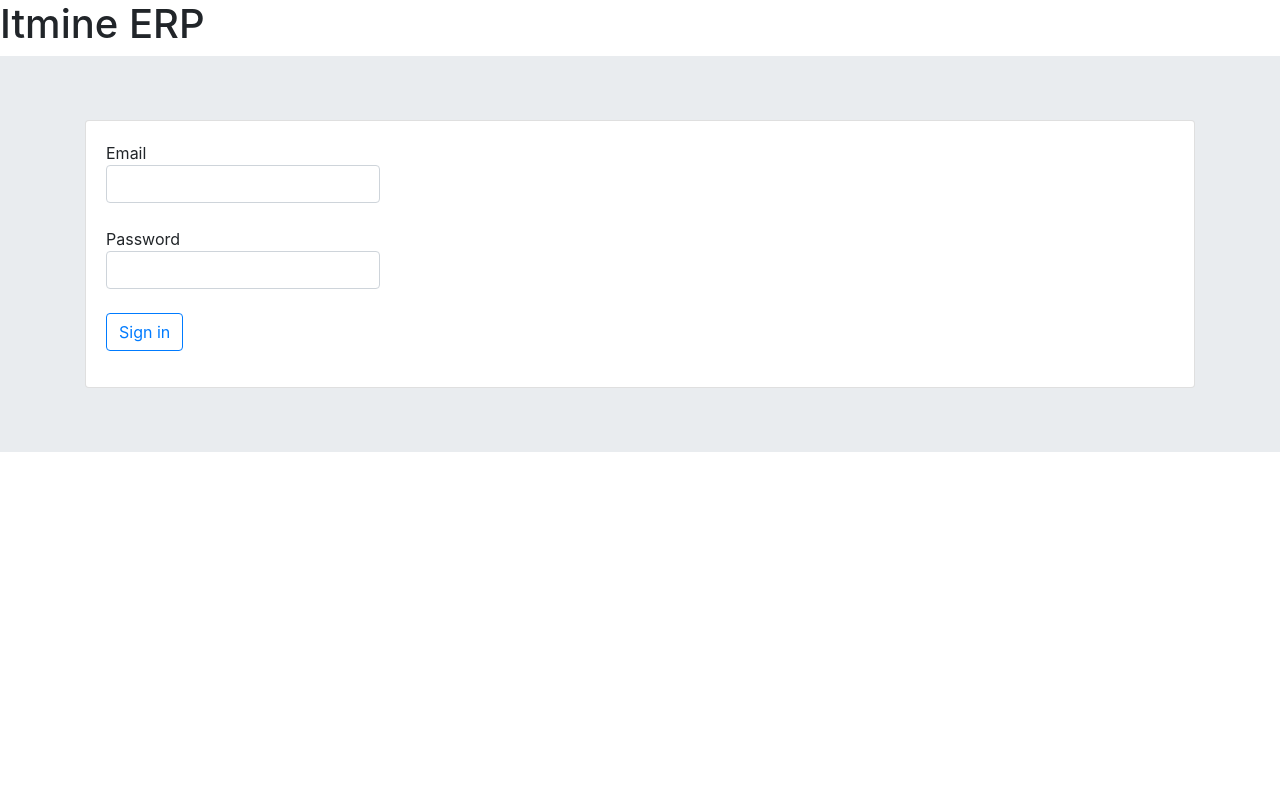
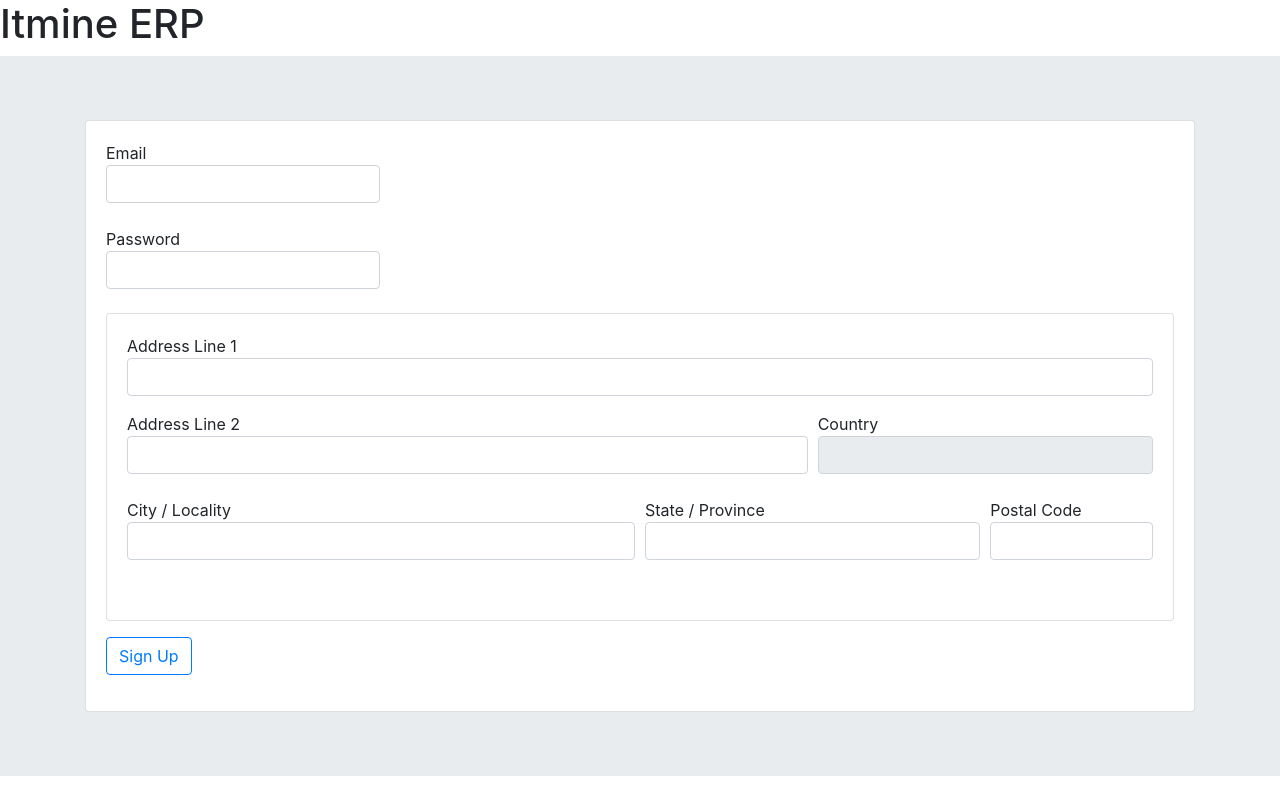
Before and after one commit to 10b-erp/itmine-client, an Angular app: page /auth in a window 1280 px wide. Built offline with nearby package versions, Linux system fonts and the light colour scheme.

Commit message:
added files

```diff
--- a/package.json
+++ b/package.json
@@ -32,9 +32,9 @@
     "@angular/cli": "~7.2.1",
     "@angular/compiler-cli": "~7.2.0",
     "@angular/language-service": "~7.2.0",
-    "@types/node": "~8.9.4",
     "@types/jasmine": "~2.8.8",
     "@types/jasminewd2": "~2.0.3",
+    "@types/node": "^8.10.48",
     "codelyzer": "~4.5.0",
     "jasmine-core": "~2.99.1",
     "jasmine-spec-reporter": "~4.2.1",
--- /dev/null
+++ b/src/app/address-form/address-form.component.html
@@ -0,0 +1,40 @@
+<div class='form-group'>
+  <label class='d-block'>
+    Address Line 1
+    <input class='form-control' type='text' [(ngModel)]='addressLine1'>
+  </label>
+</div>
+<div class='form-row'>
+  <div class='form-group col-12 col-md-8'>
+    <label class='d-block'>
+      Address Line 2
+      <input class='form-control' type='text' [(ngModel)]='addressLine2'>
+    </label>
+  </div>
+  <div class='form-group col-12 col-md-4'>
+    <label class='d-block'>
+      Country
+      <input class='form-control' type='text' disabled [(ngModel)]='countryCode' value='US'>
+    </label>
+  </div>
+</div>
+<div class='form-group form-row'>
+  <div class='col-12 col-md-6'>
+    <label class='d-block'>
+      City / Locality
+      <input class='form-control' type='text' [(ngModel)]='cityLocality'>
+    </label>
+  </div>
+  <div class='form-group col-12 col-md-4'>
+    <label class='d-block'>
+      State / Province
+      <input class='form-control' type='text' [(ngModel)]='stateProvince'>
+    </label>
+  </div>
+  <div class='form-group col-12 col-md-2'>
+    <label class='d-block'>
+      Postal Code
+      <input class='form-control' type='text' [(ngModel)]='postalCode'>
+    </label>
+  </div>
+</div>
--- /dev/null
+++ b/src/app/address-form/address-form.component.ts
@@ -0,0 +1,19 @@
+import { Component, OnInit } from '@angular/core';
+
+@Component({
+  selector: 'app-address-form',
+  templateUrl: './address-form.component.html',
+  styleUrls: ['./address-form.component.css']
+})
+export class AddressFormComponent implements OnInit {
+  addressLine1: string;
+  addressLine2: string;
+  countryCode: string;
+  cityLocality: string;
+  stateProvince: string;
+  postalCode: string;
+
+  ngOnInit() {
+  }
+
+}
--- a/src/app/authorize/authorize.component.html
+++ b/src/app/authorize/authorize.component.html
@@ -14,8 +14,13 @@
             <input class='form-control' type='password' [(ngModel)]='userPassword'>
           </label>
         </div>
+        <div class='card mb-3'>
+          <div class='card-body'>
+            <app-address-form></app-address-form>
+          </div>
+        </div>
         <div class='form-group'>
-          <button class='btn btn-outline-primary' type='submit' (click)='signIn()'>Sign in</button>
+          <button class='btn btn-outline-primary' type='submit' (click)='signIn()'>Sign Up</button>
         </div>
       </div>
     </div>
--- a/src/tsconfig.app.json
+++ b/src/tsconfig.app.json
@@ -2,9 +2,7 @@
   "extends": "../tsconfig.json",
   "compilerOptions": {
     "outDir": "../out-tsc/app",
-    "types": [
-      "../src/typings.d.ts"
-    ]
+    "types": [ ]
   },
   "exclude": [
     "test.ts",
--- a/src/typings.d.ts
+++ b/src/typings.d.ts
@@ -1,3 +1,3 @@
-declare interface ServerResponse {
+interface ServerResponse {
   errorCode: number;
 }
```
Also changed, not shown: src/app/app.module.ts (+5 -2 lines), src/app/address-form/address-form.component.css (added), 2 other files (tests, documents, lock files or other folders).
